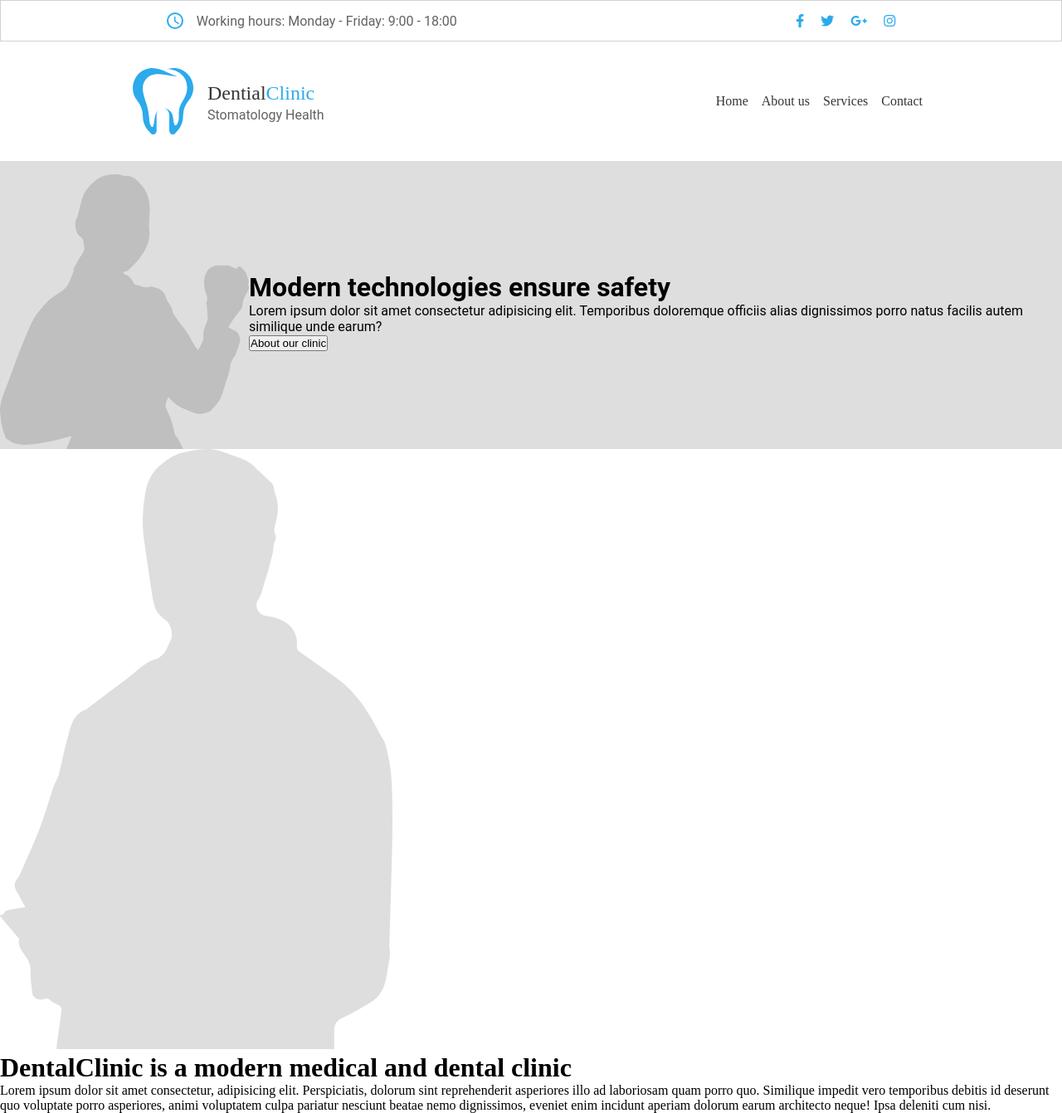
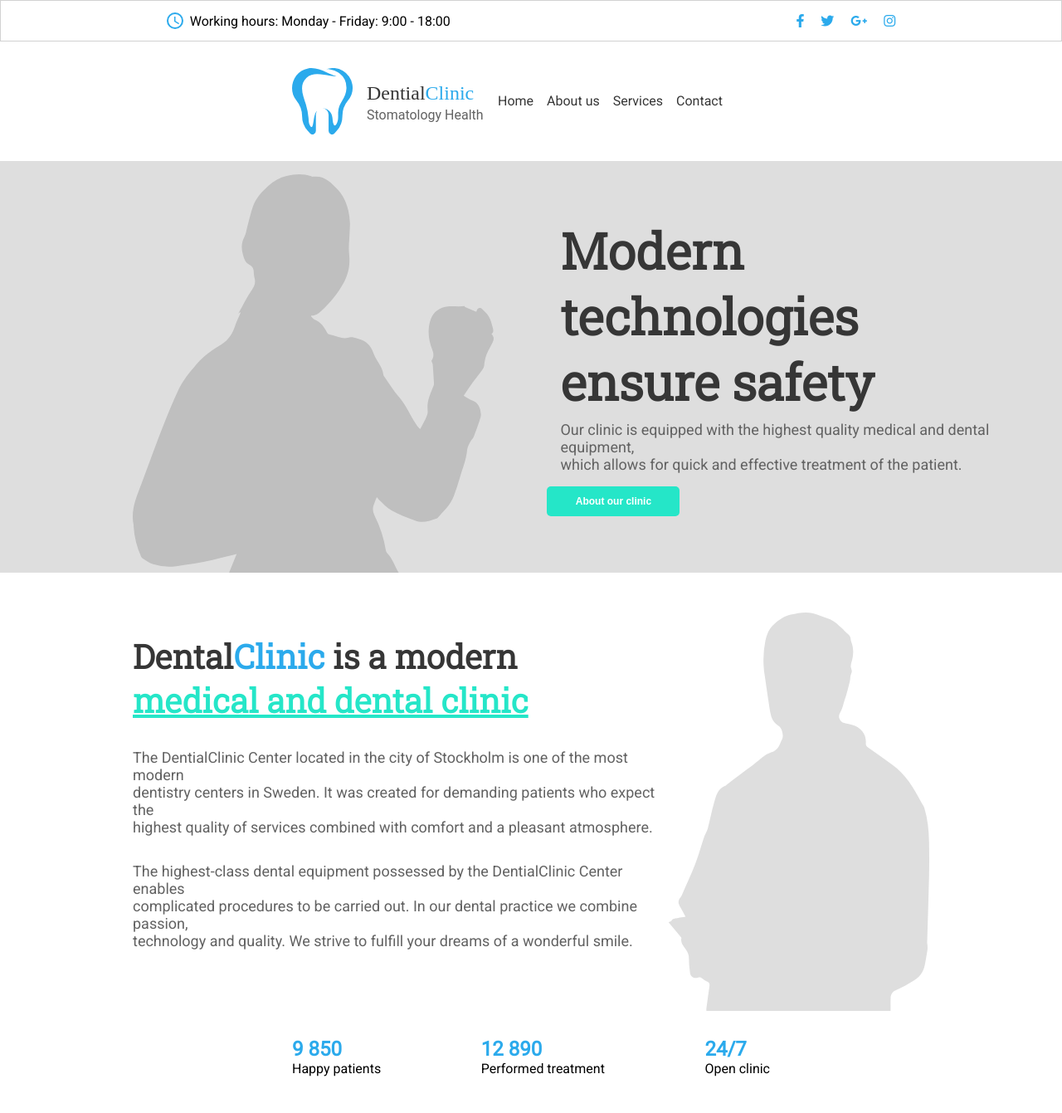
Before and after one commit to yazziefizzle/DentalClinic, a plain HTML site: page index.html in a window 1280 px wide. Shown: the whole page at 83% size. Drawn offline with Linux system fonts and the light colour scheme.

Commit message:
snart klar me about us

```diff
--- a/index.html
+++ b/index.html
@@ -14,11 +14,11 @@
     <nav class="top_nav">
     <div class="container d-flex">
     <div class="working-hours">
-        <img src="/img/clock icon.svg" alt="">
+        <img src="/img/clock icon.svg" class="clock" alt="">
         <p class="text"> Working hours: Monday - Friday: 9:00 - 18:00</p>
     </div>
 
-    <div class="social">
+    <div class="social-ikoner">
         <ul>
         <li><a href="#"></a><i class="fab fa-facebook-f"></i></li>
         <li><a href="#"></a><i class="fab fa-twitter"></i></li>
@@ -30,48 +30,78 @@
 </nav>
     <!-- TOP NAV SLUT -->
     <!-- MAIN-MENU START -->
-
     <div>
 
     <nav class="main-nav">
         <div class="container2 nav-flex">
         <img src="/img/Logo.svg" alt="LOGO">
         <ul class="nav-flex">
-            <li><a href="#" class="link">Home</a></li>
-            <li><a href="#" class="link">About us</a></li>
-            <li><a href="#" class="link">Services</a></li>
-            <li><a href="#" class="link">Contact</a></li>
+            <li class="link"><a href="#">Home</a></li>
+            <li class="link"><a href="#">About us</a></li>
+            <li class="link"><a href="#">Services</a></li>
+            <li class="link"><a href="#">Contact</a></li>
         </ul>
         </div>
-
-
     </nav>
 </div>
 <!-- MAIN NAV SLUT -->
 <!-- SHOWCASE START  -->
-<div class="container-showcase">
-    <img class="kvinna" src="/img/placehold1.svg" alt="">
-    <div class="rubrik1">
-        <h1>Modern technologies ensure safety</h1>
+<section id="showcase">
+    <div class="container-showcase">
+
+        <img class="woman" src="/img/placehold1.svg" alt="">
+
+        <div class="content">
+            <div class="text">
+                <h1>Modern technologies<br> ensure safety</h1>
+                <p>Our clinic is equipped with the highest quality medical and dental equipment,<br>
+                which allows for quick and effective treatment of the patient.</p>
+
+             <button class="button btn"> About our clinic</button>
+            </div>
 
 
-    <div class="paragraf1">
-        <p>Lorem ipsum dolor sit amet consectetur adipisicing elit. Temporibus doloremque officiis alias dignissimos porro natus facilis autem similique unde earum?</p>
+        </div>
+    </div>
+</section>
 
+<!-- SHOWCASE END NÄSTAN-->
 
-    <div class="showcase-button">
-        <button> About our clinic</button>
+<!-- ABOUT US START -->
+
+<section id="about-us">
+<div class="container d-flex">
+    <div class="about-text">
+        <h2>Dental<span class="color-clinic">Clinic</span> is a modern<br><u class="under-line">medical and dental clinic</h2></u>
+        <p>The DentialClinic Center located in the city of Stockholm is one of the most modern<br> dentistry centers in Sweden. It was created for demanding patients who expect the<br> highest quality of services combined with comfort and a pleasant atmosphere.</p>
+        <!-- <br> -->
+        <p>The highest-class dental equipment possessed by the DentialClinic Center enables<br> complicated procedures to be carried out. In our dental practice we combine passion,<br> technology and quality. We strive to fulfill your dreams of a wonderful smile.</p>
+    </div>
+
+    <img class="man" src="/img/placehold2.svg" alt="">
+
+</div>
+<div class="container2">
+<div class="number d-flex">
+    <div class="number1">
+        <h2> 9 850</h2>
+        <p>Happy patients</p>
+    </div>
+
+    <div class="number2">
+        <h2> 12 890</h2>
+        <p>Performed treatment</p>
+    </div>
+
+    <div class="number3">
+        <h2> 24/7</h2>
+        <p>Open clinic</p>
+    </div>
+</div>
 
 
 </div>
-</div>
-</div>
-</div>
-<!-- SHOWCASE END -->
-<!-- ABOUT US START -->
-<div class="container-about">
-    <img class="man" src="/img/placehold2.svg" alt="">
-    <h1> DentalClinic is a modern medical and dental clinic</h1>
-        <p> Lorem ipsum dolor sit amet consectetur, adipisicing elit. Perspiciatis, dolorum sint reprehenderit asperiores illo ad laboriosam quam porro quo. Similique impedit vero temporibus debitis id deserunt quo voluptate porro asperiores, animi voluptatem culpa pariatur nesciunt beatae nemo dignissimos, eveniet enim incidunt aperiam dolorum earum architecto neque! Ipsa deleniti cum nisi.</p>
 
-</div>
+
+
+</section>
--- a/styles.css
+++ b/styles.css
@@ -1,11 +1,14 @@
-/* @import url('https://fonts.googleapis.com/css2?family=Roboto:wght@500&display=swap'); */
-
+@import url('https://fonts.googleapis.com/css2?family=Roboto&family=Roboto+Slab:wght@357&display=swap');
 * {
     margin: 0;
     padding: 0;
     box-sizing: border-box;
 }
-/* TOP NAV START */
+
+body {
+    font-family: 'Roboto', sans-serif;
+}
+/* TOP MENU START */
 .container {
     width: 70%;
     height: 3rem;
@@ -27,7 +30,7 @@ li {
     padding: .5rem;
     color: #2BAAEC;
 }
-.social {
+.social-ikoner {
     justify-content: flex-end;
 }
 
@@ -35,51 +38,141 @@ li {
     display: flex;
     align-items: center;
     padding-left: .5rem;
-    font-family: Roboto;
 }
-.text {
+.clock {
+    padding-right: .5rem;
+}
+.text h1 {
+    font-family: 'Roboto Slab', serif;
+    color: #363636;
+    padding: 0 0 0 1rem;
+}
+
+.text p {
 
     color: #626262;
     padding: 0 0 0 1rem;
 }
-/* TOP NAV SLUT, fixa placering */
-/* MAIN NAV START */
+/* TOP MENU SLUT, fixa placering */
 
+/* MAIN MENU START */
 .container2 {
     width: 80%;
     margin: auto;
     padding: 2rem;
-
 
 }
 .nav-flex {
     display: flex;
     align-items: center;
     justify-content: space-between;
+}
+
+.link a {
+    color: #363636;
+    text-decoration: none;
+}
+/* MAIN MENU END */
+
+/* SHOWCASE START */
+#showcase {
+   background: #dedede;
+}
+.container-showcase {
+    width: auto;
+    display: flex;
+    align-items: center;
+    margin-right: 10px;
+}
+
+.woman {
+    margin-top: 1rem;
+    margin-left: 10rem;
+    height: 30rem;
+    padding-right: 4rem;
+}
+
+#showcase h1 {
+    font-family: 'Roboto Slab', serif;
+    color: #363636;
+    font-size: 60px;
+    margin-bottom: .5rem;
 
 }
-/* .ul {
-
-} */
-.link {
-    font-family: Roboto Slab;
-    color: #363636;
-    list-style: none;
-    text-decoration: none;
-}
-/* MAIN NAV END */
-/* SHOWCASE START */
-.container-showcase {
-    background: #dedede;
-    display: flex;
-    align-items: center;
-    padding: 1rem 0 0 0;
+#showcase p {
+    color: #626262;
+    font-size: 18px;
+    margin-bottom: 1rem;
+    /*  */
 
 }
-.kvinna {
-    width: 300px;
+.button {
+    width: 10rem;
+    height: 2.3rem;
+    border-radius: 5px;
+    border: none;
+    background: #25E6C8;
+    color: #fff;
+    font-size: 12px;
+    font-weight: bold;
+}
+/* .btn 1{
+    background: #2BAAEC;
+    HOOVRA DETTA
+} */
+/* SHOWCASE SLUT */
+
+/* ABOUT US START */
+#about-us {
+align-items: center;
+}
+#about-us .container {
+    width: 75%;
+    height: 50%;
+    /* background: coral; */
+    align-items: center;
+}
+.d-flex {
+    display: flex;
+    justify-content: space-between;
+    align-items: center;
 }
 
-.rubrik1 {
-    font-family: Roboto;
+.about-text h2 {
+    font-family: 'Roboto Slab', serif;
+    color: #363636;
+    font-size: 40px;
 }
+.color-clinic {
+    color: #2BAAEC;
+}
+
+.about-text p {
+    color: #626262;
+    font-size: 18px;
+    margin-top: 2rem;
+}
+.under-line {
+    color: #25E6C8;
+}
+
+.man {
+    height: 30rem;
+    margin-top: 3rem;
+    justify-content: flex-end;
+}
+
+.container2 {
+    width: 50%;
+    justify-content: flex-start;
+}
+
+.number1 h2 {
+    color: #2BAAEC;
+}
+.number2 h2 {
+    color: #2BAAEC;
+}
+.number3 h2 {
+    color: #2BAAEC;
+}
```
